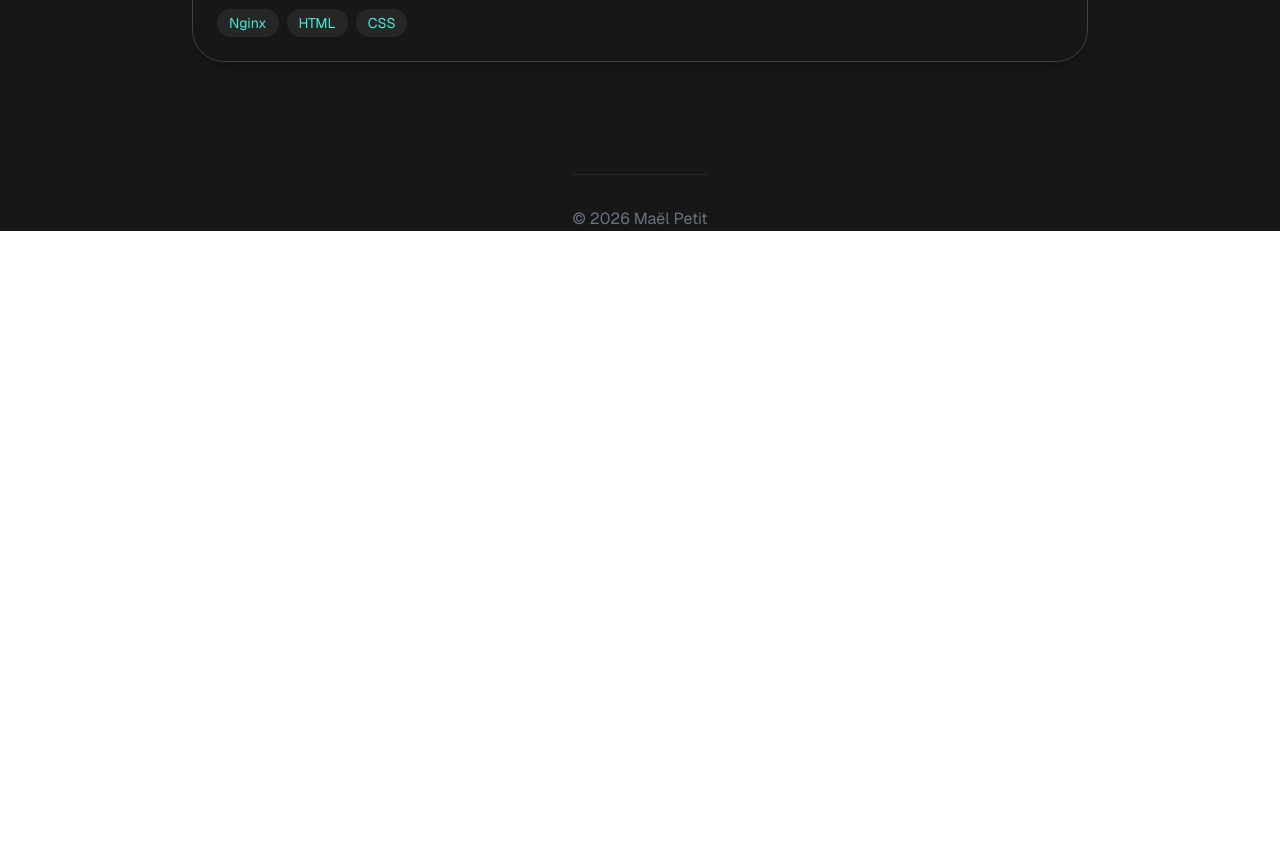
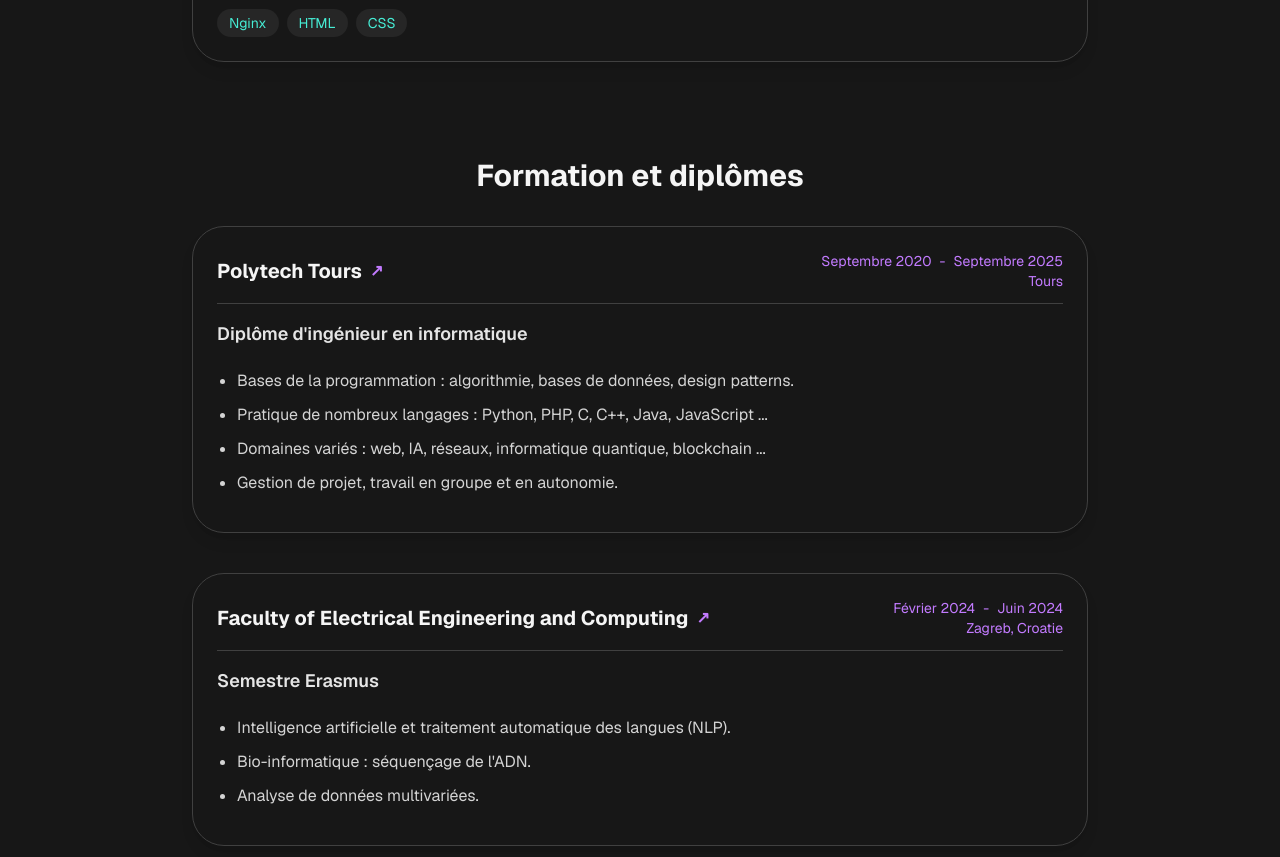
Before and after one commit to MaelPetit37/MaelPetit37.github.io, a Next.js app: page / in a window 1280 px wide. Shown: the part 1940-2797 px from the top of the page. Before the commit the page ends 2171 px from the top, so only its background shows below. Built offline with nearby package versions, Linux system fonts and the light colour scheme.

Commit message:
added education

```diff
--- a/app/page.tsx
+++ b/app/page.tsx
@@ -1,19 +1,21 @@
 // src/app/page.tsx (or your specific route folder)
 import ExperienceList from '@/components/ExperienceList';
+import EducationList from '@/components/EducationList';
 
 export default function Page() {
   return (
     <main className="min-h-screen bg-neutral-900 text-neutral-100 px-5 font-sans flex flex-col scroll-smooth">
       {/* 1. The Fixed Banner (Stays in the corner, ignored by layout) */}
-      <div className="fixed top-0 right-0 z-50">
+      <div className="absolute top-0 right-0 z-50">
         <span className="bg-yellow-400 text-black text-xl font-bold px-6 py-1 rounded-bl-lg uppercase shadow-md">
           WIP
         </span>
       </div>
 
       <nav className="fixed left-5 top-1/2 -translate-y-1/2 z-40 flex flex-col gap-4">
-        <a href="#home" className="w-3 h-3 rounded-full bg-neutral-500 hover:bg-teal-300 transition-colors" title="Accueil"></a>
-        <a href="#experience" className="w-3 h-3 rounded-full bg-neutral-500 hover:bg-teal-300 transition-colors" title="Expérience"></a>
+        <a href="#home" className="w-3 h-3 rounded-full bg-neutral-500 hover:bg-yellow-300 transition-colors" title="Accueil"></a>
+        <a href="#experience" className="w-3 h-3 rounded-full bg-neutral-500 hover:bg-yellow-300 transition-colors" title="Expérience"></a>
+        <a href="#education" className="w-3 h-3 rounded-full bg-neutral-500 hover:bg-yellow-300 transition-colors" title="Formation"></a>
       </nav>
 
       <div id="home" className="flex-1 flex flex-col items-center justify-center max-w-6xl mx-auto w-full">
@@ -48,13 +50,20 @@ export default function Page() {
 
               </div>
             </div>
+            <a href="#experience" className="absolute bottom-10 animate-bounce">
+              <svg xmlns="http://www.w3.org/2000/svg" width="16" height="16" fill="currentColor" className="bi bi-arrow-down" viewBox="0 0 16 16">
+                <path fill-rule="evenodd" d="M8 1a.5.5 0 0 1 .5.5v11.793l3.146-3.147a.5.5 0 0 1 .708.708l-4 4a.5.5 0 0 1-.708 0l-4-4a.5.5 0 0 1 .708-.708L7.5 13.293V1.5A.5.5 0 0 1 8 1" />
+              </svg>
+            </a>
+
           </div>
         </header>
 
-        {/* This is where your component lives */}
         <ExperienceList />
 
-        <footer className="text-center mt-12 pt-8 border-t border-neutral-800 text-gray-500">
+        <EducationList />
+
+        <footer className="text-center mt-12 py-6 border-t border-neutral-800 text-gray-500">
           <p>© {new Date().getFullYear()} Maël Petit</p>
         </footer>
       </div>
--- /dev/null
+++ b/components/EducationCard.tsx
@@ -0,0 +1,69 @@
+import React from 'react';
+import { Education } from '@/types';
+
+interface EducationCardProps extends Education { }
+
+const EducationCard: React.FC<EducationCardProps> = ({
+    title,
+    school,
+    city,
+    startDate,
+    endDate,
+    description,
+}) => {
+    return (
+        <div className="group bg-neutral-900 border border-neutral-700 p-6 rounded-4xl mb-8 shadow-lg font-sans transition duration-300 hover:border-neutral-500 hover:-translate-y-1 hover:scale-101">
+            {/* Header/Role */}
+            <div className="border-b border-neutral-700 pb-3 mb-4 flex flex-col sm:flex-row justify-between sm:items-center gap-2 transition duration-300 group-hover:border-neutral-500">
+                <div className="flex items-center gap-2">
+                    <h2 className="text-xl font-bold text-neutral-100 m-0">{school.name}</h2>
+                    <a
+                        href={school.url}
+                        target="_blank"
+                        rel="noopener noreferrer"
+                        className="text-purple-400 font-bold"
+                        title={school.url}
+                    >
+                        ↗
+                    </a>
+                </div>
+
+                <div className="text-sm text-purple-400 text-right">
+                    <div className="flex">
+                        <span>{startDate}</span>
+                        {endDate && (
+                            <>
+                                <span className="mx-2">-</span>
+                                <span>{endDate}</span>
+                            </>
+                        )}
+                    </div>
+                    <span>{city}</span>
+                </div>
+            </div>
+
+            {/* Company Info */}
+            <div className="mb-5">
+                <div className="flex items-center gap-2">
+                    <h3 className="text-lg font-semibold text-neutral-200 m-0">{title}</h3>
+
+                </div>
+            </div>
+
+            {/* Description / Responsibilities */}
+            {description && description.length > 0 && (
+                <div className="mt-5 mb-3">
+                    <ul className="list-disc pl-5 m-0 text-neutral-300 space-y-2">
+                        {description.map((item, index) => (
+                            <li key={index} className="leading-relaxed">
+                                {item}
+                            </li>
+                        ))}
+                    </ul>
+                </div>
+            )}
+        </div>
+    );
+};
+
+export default EducationCard;
--- /dev/null
+++ b/components/EducationList.tsx
@@ -0,0 +1,26 @@
+import React from 'react';
+import educationData from '@/data/education.json';
+import { EducationCollection, Education } from '@/types';
+import EducationCard from '@/components/EducationCard';
+
+const EducationList: React.FC = () => {
+    // Cast the imported JSON to your EducationCollection type
+    const { education } = educationData as EducationCollection;
+
+    return (
+        <section id="education" className="py-8 px-4 w-full">
+            <h2 className="text-3xl font-bold mb-8 text-center text-neutral-100">Formation et diplômes</h2>
+
+            <div className="flex flex-col gap-2 max-w-4xl mx-auto">
+                {education.map((exp: Education) => (
+                    <EducationCard
+                        key={exp.id}
+                        {...exp}
+                    />
+                ))}
+            </div>
+        </section>
+    );
+};
+
+export default EducationList;
--- /dev/null
+++ b/data/education.json
@@ -0,0 +1,48 @@
+{
+    "education": [
+        {
+            "id": 1,
+            "title": "Diplôme d'ingénieur en informatique",
+            "school": {
+                "name": "Polytech Tours",
+                "url": "https://polytech.univ-tours.fr/"
+            },
+            "city": "Tours",
+            "startDate": "Septembre 2020",
+            "endDate": "Septembre 2025",
+            "description": [
+                "Bases de la programmation : algorithmie, bases de données, design patterns.",
+                "Pratique de nombreux langages : Python, PHP, C, C++, Java, JavaScript ...",
+                "Domaines variés : web, IA, réseaux, informatique quantique, blockchain ...",
+                "Gestion de projet, travail en groupe et en autonomie."
+            ]
+        },
+        {
+            "id": 2,
+            "title": "Semestre Erasmus",
+            "school": {
+                "name": "Faculty of Electrical Engineering and Computing",
+                "url": "https://www.fer.unizg.hr/en"
+            },
+            "city": "Zagreb, Croatie",
+            "startDate": "Février 2024",
+            "endDate": "Juin 2024",
+            "description": [
+                "Intelligence artificielle et traitement automatique des langues (NLP).",
+                "Bio-informatique : séquençage de l'ADN.",
+                "Analyse de données multivariées."
+            ]
+        },
+        {
+            "id": 3,
+            "title": "Baccalauréat S SI",
+            "school": {
+                "name": "Lycée Grandmont",
+                "url": "https://lyceegrandmont.fr/"
+            },
+            "city": "Tours",
+            "startDate": "Septembre 2017",
+            "endDate": "Juillet 2020"
+        }
+    ]
+}
```
Also changed, not shown: types.ts (+19 -0 lines).
